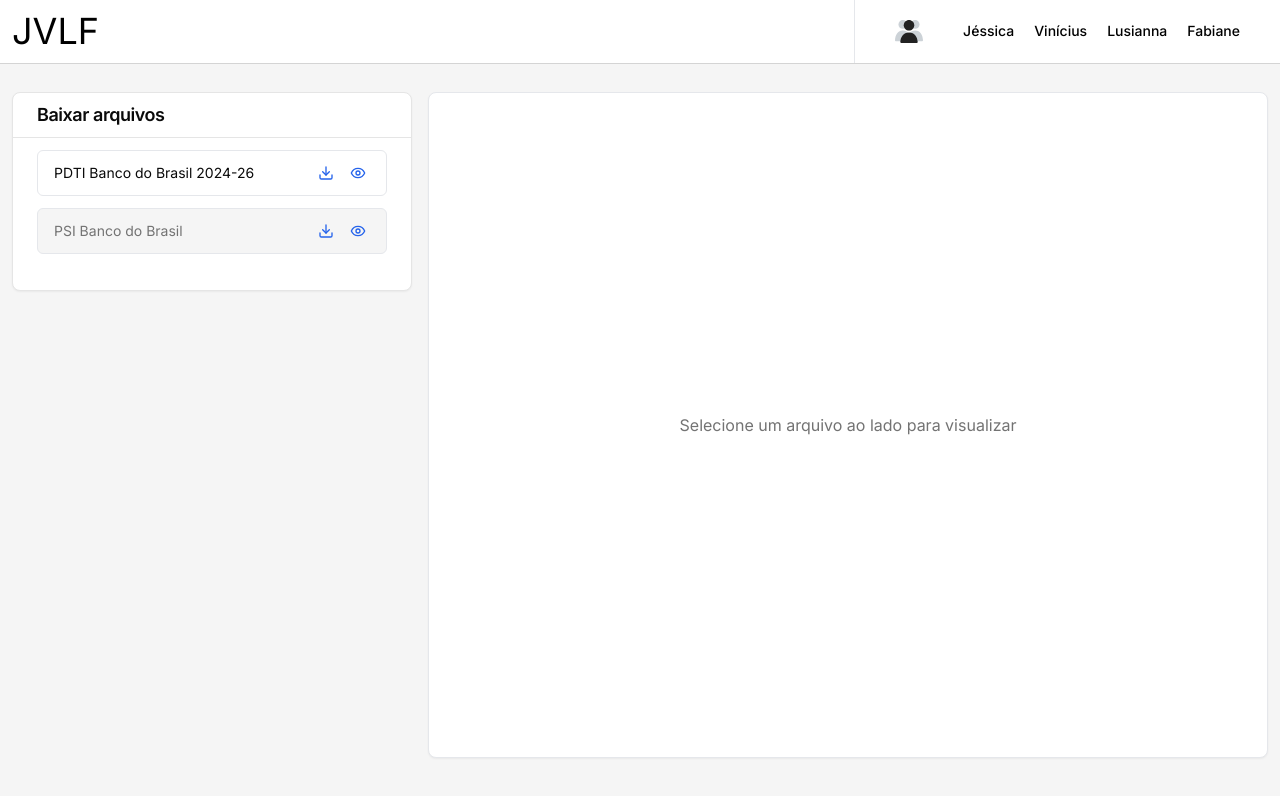
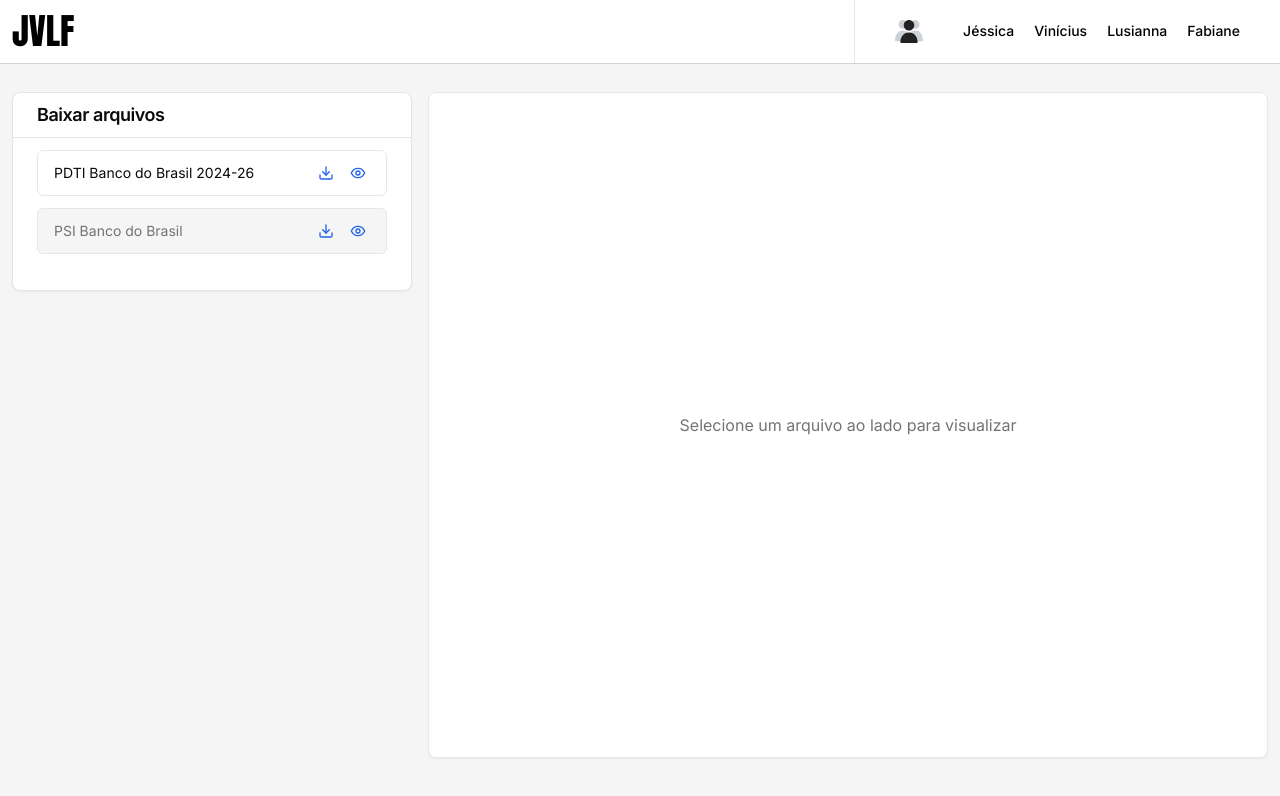
Before and after one commit to vnxcius/jvlf, a React (Vite) app: page / in a window 1280 px wide. Shown: the top 796 px of the page. Built offline with nearby package versions, Linux system fonts and the light colour scheme.

Commit message:
archivo black font deleted, anton added & title changed

```diff
--- a/index.html
+++ b/index.html
@@ -5,12 +5,12 @@
   <meta charset="UTF-8" />
   <link rel="icon" type="image/svg+xml" href="/logo.svg" />
   <meta name="viewport" content="width=device-width, initial-scale=1.0" />
-  <title>JVLF</title>
+  <title>jvlf.site (FACSENAC GTI4 2024)</title>
   <meta name="description" content="Projeto de faculdade criado para apresentação do PDTI fictício do Banco do Brasil 2024-26.">
 
   <link rel="preconnect" href="https://fonts.googleapis.com">
   <link rel="preconnect" href="https://fonts.gstatic.com" crossorigin>
-  <link href="https://fonts.googleapis.com/css2?family=Archivo+Black&family=Inter:wght@100..900&display=swap"
+  <link href="https://fonts.googleapis.com/css2?family=Anton&family=Inter:wght@100..900&display=swap"
     rel="stylesheet">
 </head>
 
--- a/tailwind.config.js
+++ b/tailwind.config.js
@@ -18,7 +18,7 @@
     },
     extend: {
       fontFamily: {
-        'archivo-black': ['"Archivo Black"', 'sans-serif'],
+        'anton': ['"Anton"', 'sans-serif'],
         'inter': ['"Inter"', 'sans-serif'],
       },
       keyframes: {
```
